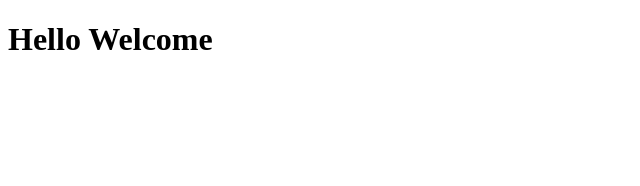
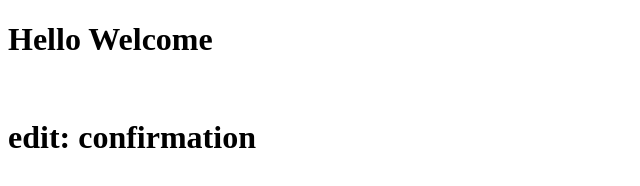
Before and after one commit to rbcasido7/namecheap, a plain HTML site: page index.html in a window 1280 px wide. Shown: the whole page, without its empty margins (0-640 px from the left). Drawn offline with Linux system fonts and the light colour scheme.

Commit message:
Update index.html

```diff
--- a/index.html
+++ b/index.html
@@ -6,6 +6,7 @@
     <title>Document</title>
 </head>
 <body>
-    <h1>Hello Welcome</h1>
+    <h1>Hello Welcome</h1> <br>
+    <h1>edit: confirmation</h1>
 </body>
 </html>
```
